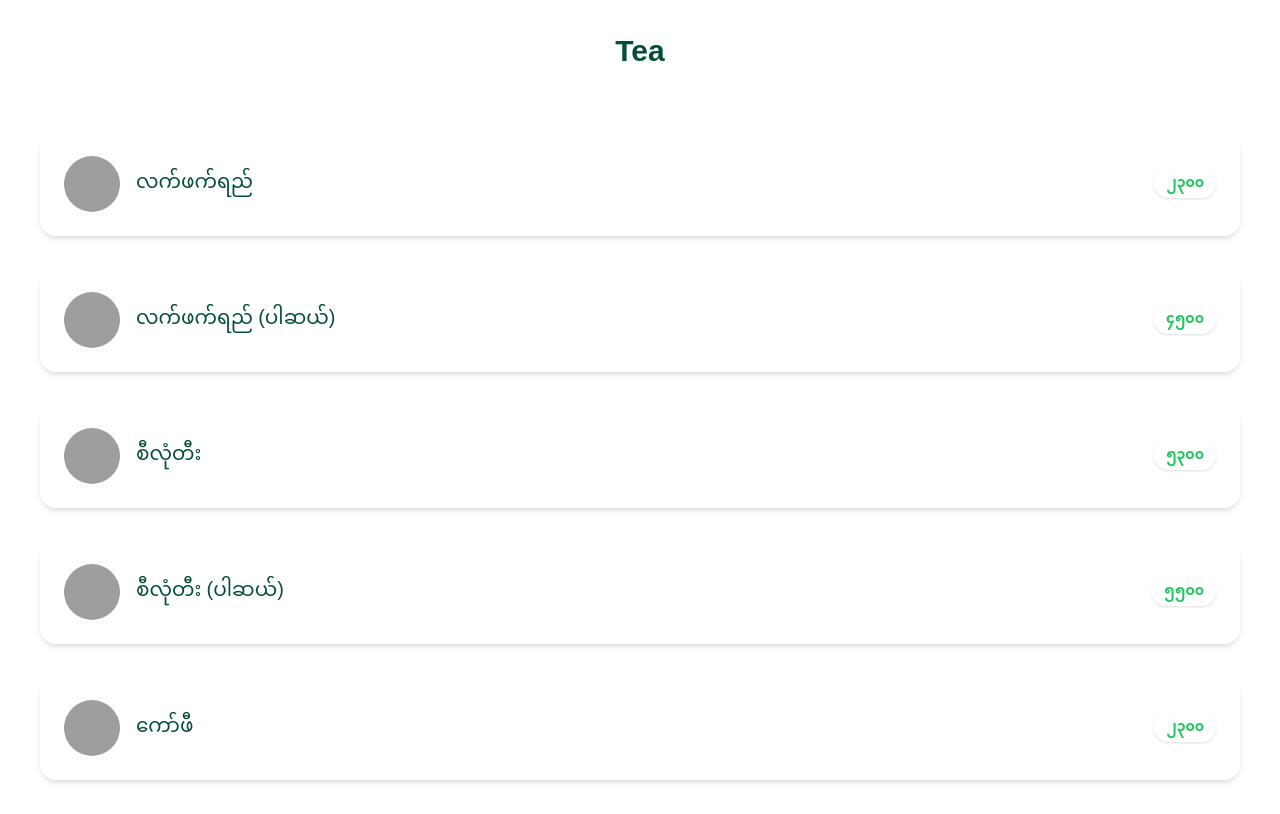
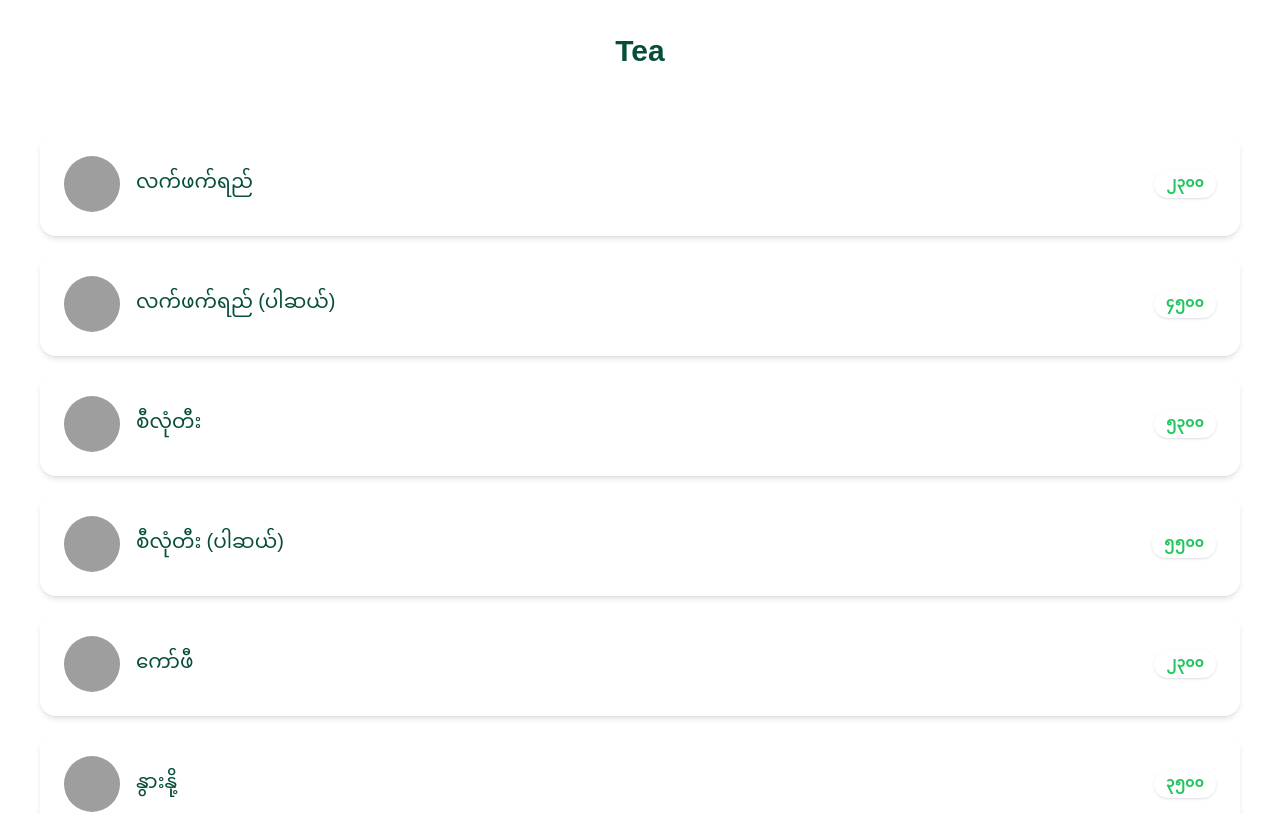
Before and after one commit to kan-ThinThazin/Menu-PDZ, a React (Vite) app: page / in a window 1280 px wide. Shown: the part 420-1234 px from the top of the page. Built offline with nearby package versions, Linux system fonts and the light colour scheme; grey boxes are pictures that could not be loaded.

Commit message:
Update Home.jsx

```diff
--- a/src/Home.jsx
+++ b/src/Home.jsx
@@ -87,14 +87,15 @@ function HomePage() {
               {section}
               <span className="block w-12 md:w-20 h-1 bg-gradient-to-r from-green-400 to-emerald-600 mx-auto mt-2 rounded-full" />
             </h2>
-            <ul className="space-y-4 md:space-y-8">
+            {/* Menu list */}
+            <ul className="space-y-3 md:space-y-4">
               {items.map((item, idx) => (
                 <li
                   key={idx}
-                  className="flex flex-col md:flex-row items-center justify-between gap-3 md:gap-6 p-4 md:p-6 rounded-xl md:rounded-2xl bg-white/80 backdrop-blur-md shadow-sm md:shadow-md transition-all duration-300 hover:scale-[1.01] hover:shadow-lg"
+                  className="flex items-center justify-between gap-3 md:gap-6 p-4 md:p-6 rounded-xl md:rounded-2xl bg-white/80 backdrop-blur-md shadow-sm md:shadow-md transition-all duration-300 hover:scale-[1.01] hover:shadow-lg"
                 >
-                  {/* Item */}
-                  <div className="flex items-center gap-3 md:gap-4 w-full md:w-1/2">
+                  {/* Item (left side) */}
+                  <div className="flex items-center gap-3 md:gap-4 w-2/3">
                     <img
                       src={teaIcon}
                       alt="Tea icon"
@@ -105,8 +106,8 @@ function HomePage() {
                     </span>
                   </div>
 
-                  {/* Prices */}
-                  <div className="flex flex-wrap gap-2 justify-end w-full md:w-1/2">
+                  {/* Prices (right side) */}
+                  <div className="flex flex-wrap gap-2 justify-end w-1/3">
                     {[item.price, item.price2, item.price3]
                       .filter(Boolean)
                       .map((p, i) => (
```
